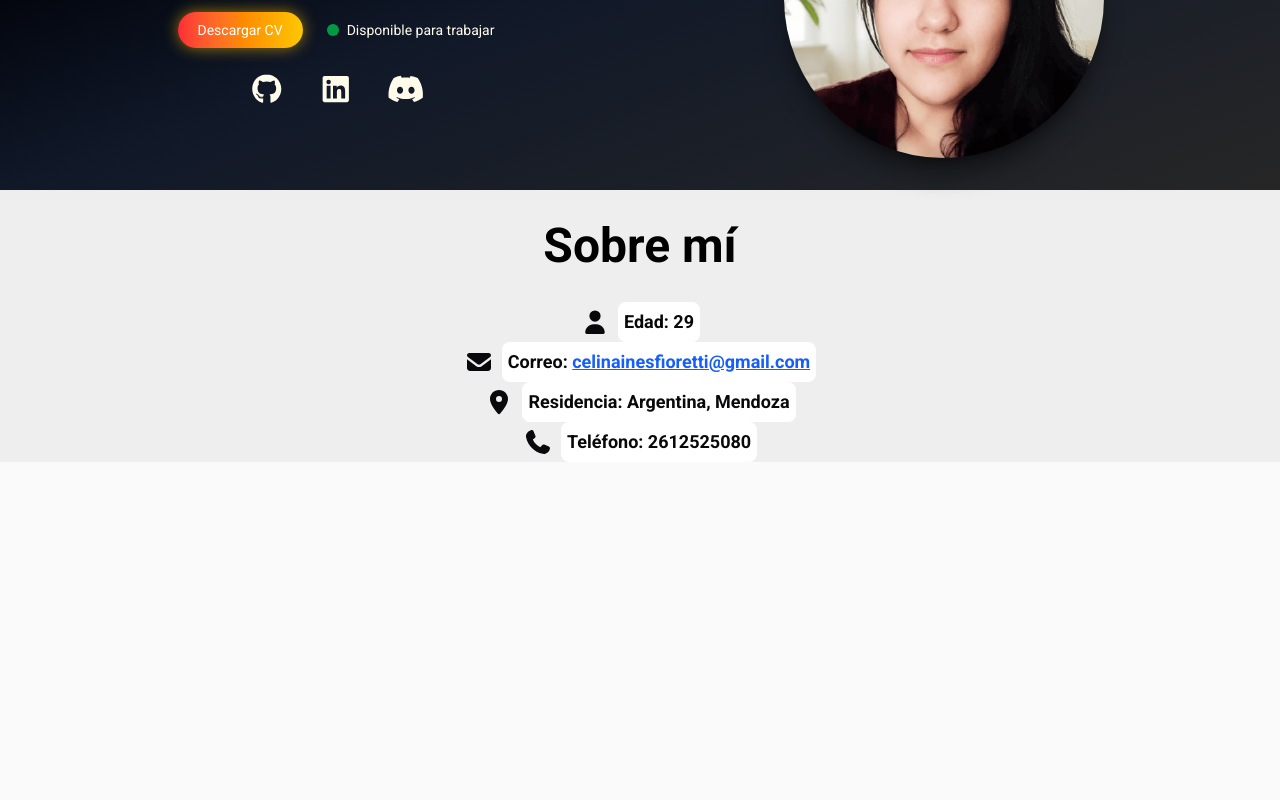
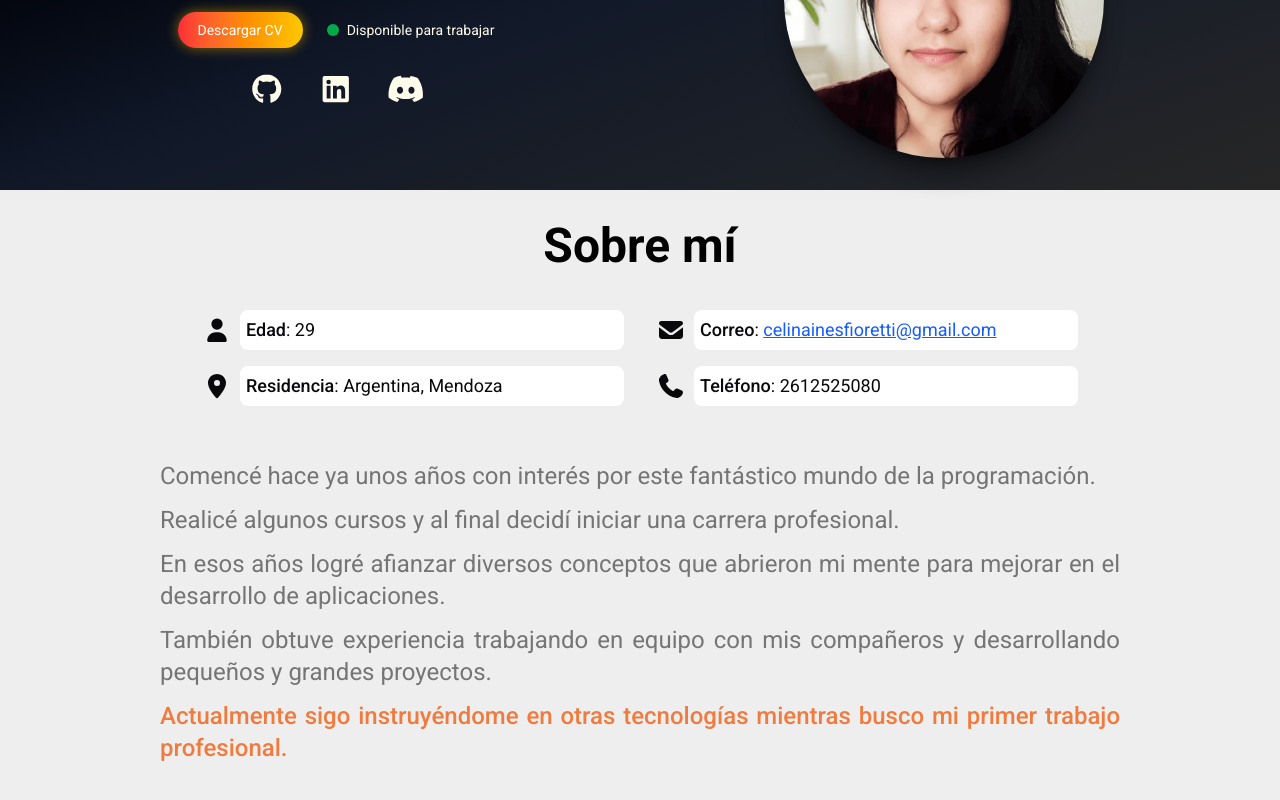
Before and after one commit to CeliFioretti/mi-portfolio-cf, a Next.js app: page / in a window 1280 px wide. Shown: the part 286-1086 px from the top of the page. Before the commit the page ends 800 px from the top, so only its background shows below. Built offline with nearby package versions, Linux system fonts and the light colour scheme.

Commit message:
termino seccion sobre mi

```diff
--- a/src/app/globals.css
+++ b/src/app/globals.css
@@ -51,3 +51,11 @@ body{
 .fondo-blanco{
   background-color: #eeeeee;
 }
+
+.text-sobre-mi{
+  color: #757575;
+}
+
+.text-sobre-mi-detalle{
+  color: #f07b3f;
+}
--- a/src/app/page.jsx
+++ b/src/app/page.jsx
@@ -62,49 +62,69 @@ function Home() {
       <div className='flex flex-col items-center justify-center font-bold fondo-blanco'>
         <h2 className='text-5xl my-8'>Sobre mí</h2>
 
-        <div>
-            <div className='text-zinc-950 text-sm flex items-center justify-center gap-2'>
+        <div className='md:flex items-center justify-center pb-10'>
+          {/** Box 1 */}
+          <div className='md:me-4'>
+            <div className='text-zinc-950 text-sm flex items-center justify-center gap-2 p-2'>
               <FontAwesomeIcon icon={faUser} className="hover:text-amber-500 transition-colors duration-300 text-2xl" />
-              <div className='data-box text-lg rounded-lg p-1.5'>
-                Edad: 29
+              <div className='data-box text-lg rounded-lg p-1.5 w-96 font-normal'>
+                <span className='font-medium'>Edad</span>: 29
               </div>
             </div>
 
-            <div className='text-zinc-950 text-sm flex items-center justify-center gap-2'>
+            <div className='text-zinc-950 text-sm flex items-center justify-center gap-2 p-2'>
+              <FontAwesomeIcon icon={faLocationDot} className="hover:text-amber-500 transition-colors duration-300 text-2xl" />
+              <div className='data-box text-lg rounded-lg p-1.5 w-96 font-normal'>
+                <span className='font-medium'>Residencia</span>: Argentina, Mendoza
+              </div>
+            </div>
+          </div>
+          {/** Box 2 */}
+          <div>
+
+
+            <div className='text-zinc-950 text-sm flex items-center justify-center gap-2 p-2'>
               <FontAwesomeIcon icon={faEnvelope} className="hover:text-amber-500 transition-colors duration-300 text-2xl" />
-              <div className='data-box text-lg rounded-lg p-1.5'>
-                Correo: <span className='text-blue-600 underline hover:text-blue-500'>celinainesfioretti@gmail.com</span>
+              <div className='data-box text-lg rounded-lg p-1.5 w-96 font-normal'>
+                <span className='font-medium'>Correo</span>: <span className='text-blue-600 underline hover:text-blue-500'>celinainesfioretti@gmail.com</span>
               </div>
             </div>
 
-            <div className='text-zinc-950 text-sm flex items-center justify-center gap-2'>
-              <FontAwesomeIcon icon={faLocationDot} className="hover:text-amber-500 transition-colors duration-300 text-2xl" />
-              <div className='data-box text-lg rounded-lg p-1.5'>
-                Residencia: Argentina, Mendoza
-              </div>
 
-            </div>
-            <div className='text-zinc-950 text-sm flex items-center justify-center gap-2'>
+            <div className='text-zinc-950 text-sm flex items-center justify-center gap-2 p-2'>
               <FontAwesomeIcon icon={faPhone} className="hover:text-amber-500 transition-colors duration-300 text-2xl" />
-              <div className='data-box text-lg rounded-lg p-1.5'>
-                Teléfono: 2612525080
+              <div className='data-box text-lg rounded-lg p-1.5 w-96 font-normal'>
+                <span className='font-medium'>Teléfono</span>: 2612525080
               </div>
             </div>
+          </div>
         </div>
 
-        {/**
-         *
-         * <div>
-          <p>Comencé hace ya unos años con interés por este fantástico mundo de la programación.
-            Realicé algunos cursos y al final decidí iniciar una carrera profesional.
-            En esos años logré afianzar diversos conceptos que abrieron mi mente para mejorar en el desarrollo de aplicaciones.
-            También obtuve experiencia trabajando en equipo con mis compañeros y desarrollando pequeños y grandes proyectos.
-            Actualmente sigo instruyéndome en otras tecnologías mientras busco mi primer trabajo profesional.
-            <span>Actualmente sigo instruyéndome en otras tecnologías mientras busco mi primer trabajo profesional.</span></p>
+        {/** Detalles Sobre mí */}
+        <div className='w-3/4 flex items-center justify-center'>
+          <div className='text-2xl pb-15 font-normal text-sobre-mi text-justify'>
+
+            <div className='py-1.5'>Comencé hace ya unos años con interés por este fantástico mundo de la programación.</div>
+
+            <div className='py-1.5'>
+              Realicé algunos cursos y al final decidí iniciar una carrera profesional.
+            </div>
+
+            <div className='py-1.5'>
+              En esos años logré afianzar diversos conceptos que abrieron mi mente para mejorar en el desarrollo de aplicaciones.
+            </div>
+
+            <div className='py-1.5'>
+              También obtuve experiencia trabajando en equipo con mis compañeros y desarrollando pequeños y grandes proyectos.
+            </div>
+
+            <div className='py-1.5 text-sobre-mi-detalle font-medium'>
+              Actualmente sigo instruyéndome en otras tecnologías mientras busco mi primer trabajo profesional.
+            </div>
+
+          </div>
+
         </div>
-         *
-         */}
-
       </div>
       {/** Proyectos */}
 
```
